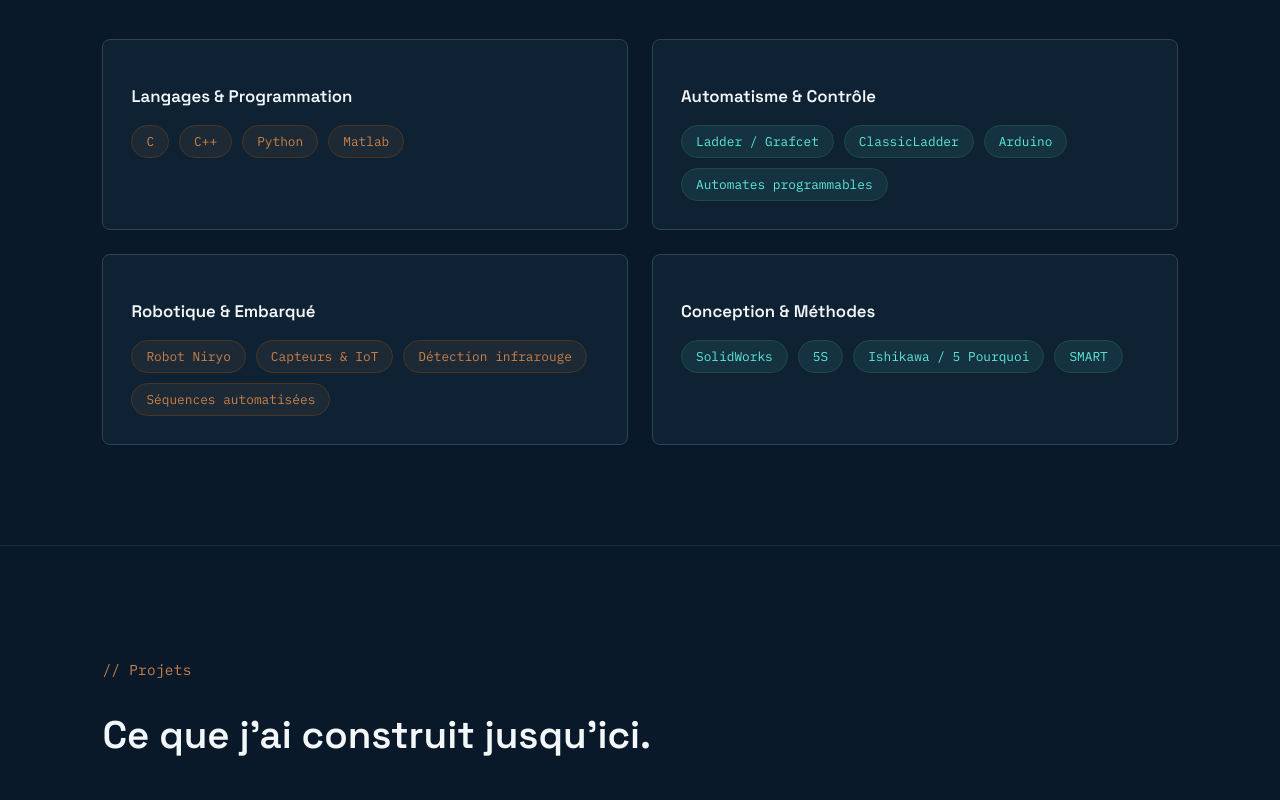
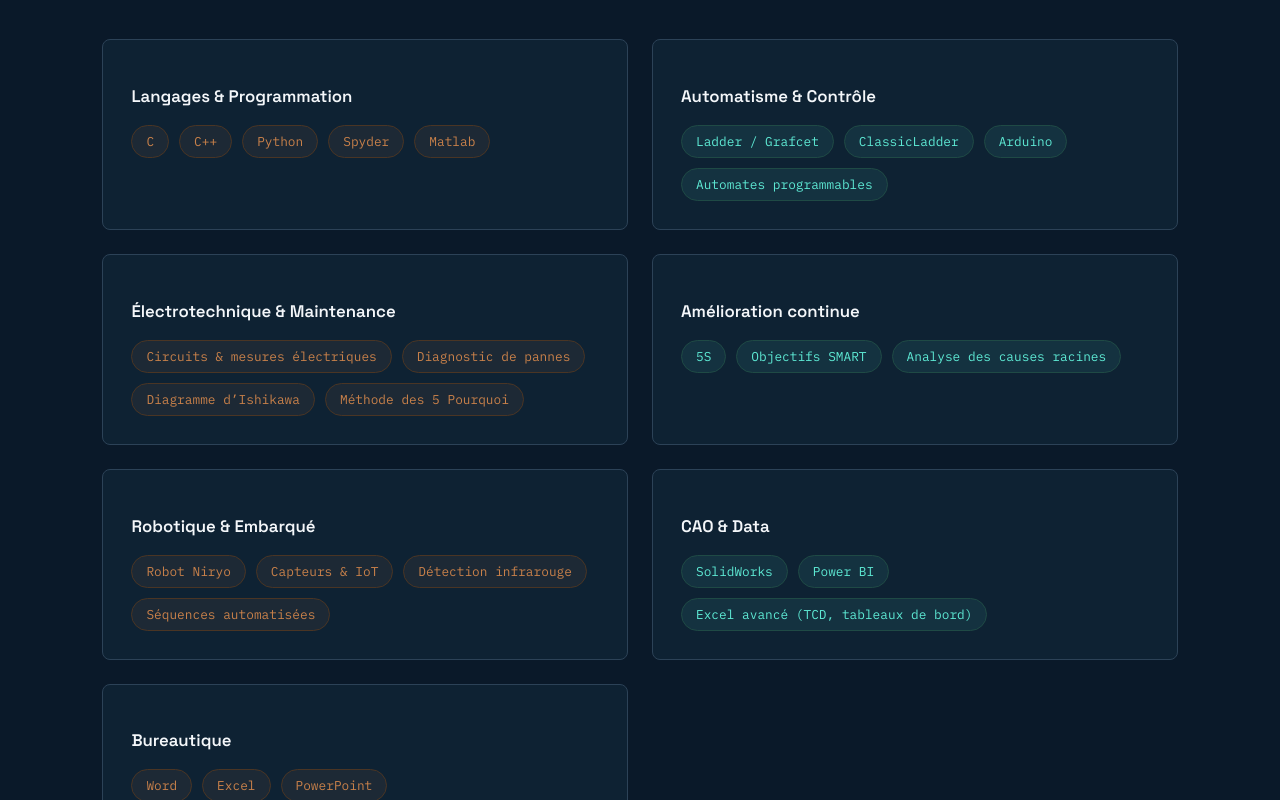
Before and after one commit to doussoubadoumb-lab/portfolio-doussouba, a React (Create React App) app: page / in a window 1280 px wide. Shown: the part 2100-2900 px from the top of the page. Built offline with nearby package versions, Linux system fonts and the light colour scheme.

Commit message:
Update Skills.js

```diff
--- a/src/components/Skills.js
+++ b/src/components/Skills.js
@@ -6,7 +6,7 @@
     id: 'langages',
     title: 'Langages & Programmation',
     accent: 'copper',
-    items: ['C', 'C++', 'Python', 'Matlab'],
+    items: ['C', 'C++', 'Python', 'Spyder', 'Matlab'],
   },
   {
     id: 'automatisme',
@@ -15,16 +15,34 @@
     items: ['Ladder / Grafcet', 'ClassicLadder', 'Arduino', 'Automates programmables'],
   },
   {
+    id: 'maintenance',
+    title: 'Électrotechnique & Maintenance',
+    accent: 'copper',
+    items: ['Circuits & mesures électriques', 'Diagnostic de pannes', 'Diagramme d\u2019Ishikawa', 'Méthode des 5 Pourquoi'],
+  },
+  {
+    id: 'amelioration',
+    title: 'Amélioration continue',
+    accent: 'teal',
+    items: ['5S', 'Objectifs SMART', 'Analyse des causes racines'],
+  },
+  {
     id: 'robotique',
     title: 'Robotique & Embarqué',
     accent: 'copper',
     items: ['Robot Niryo', 'Capteurs & IoT', 'Détection infrarouge', 'Séquences automatisées'],
   },
   {
-    id: 'outils',
-    title: 'Conception & Méthodes',
+    id: 'cao-data',
+    title: 'CAO & Data',
     accent: 'teal',
-    items: ['SolidWorks', '5S', 'Ishikawa / 5 Pourquoi', 'SMART'],
+    items: ['SolidWorks', 'Power BI', 'Excel avancé (TCD, tableaux de bord)'],
+  },
+  {
+    id: 'bureautique',
+    title: 'Bureautique',
+    accent: 'copper',
+    items: ['Word', 'Excel', 'PowerPoint'],
   },
 ];
 
```
